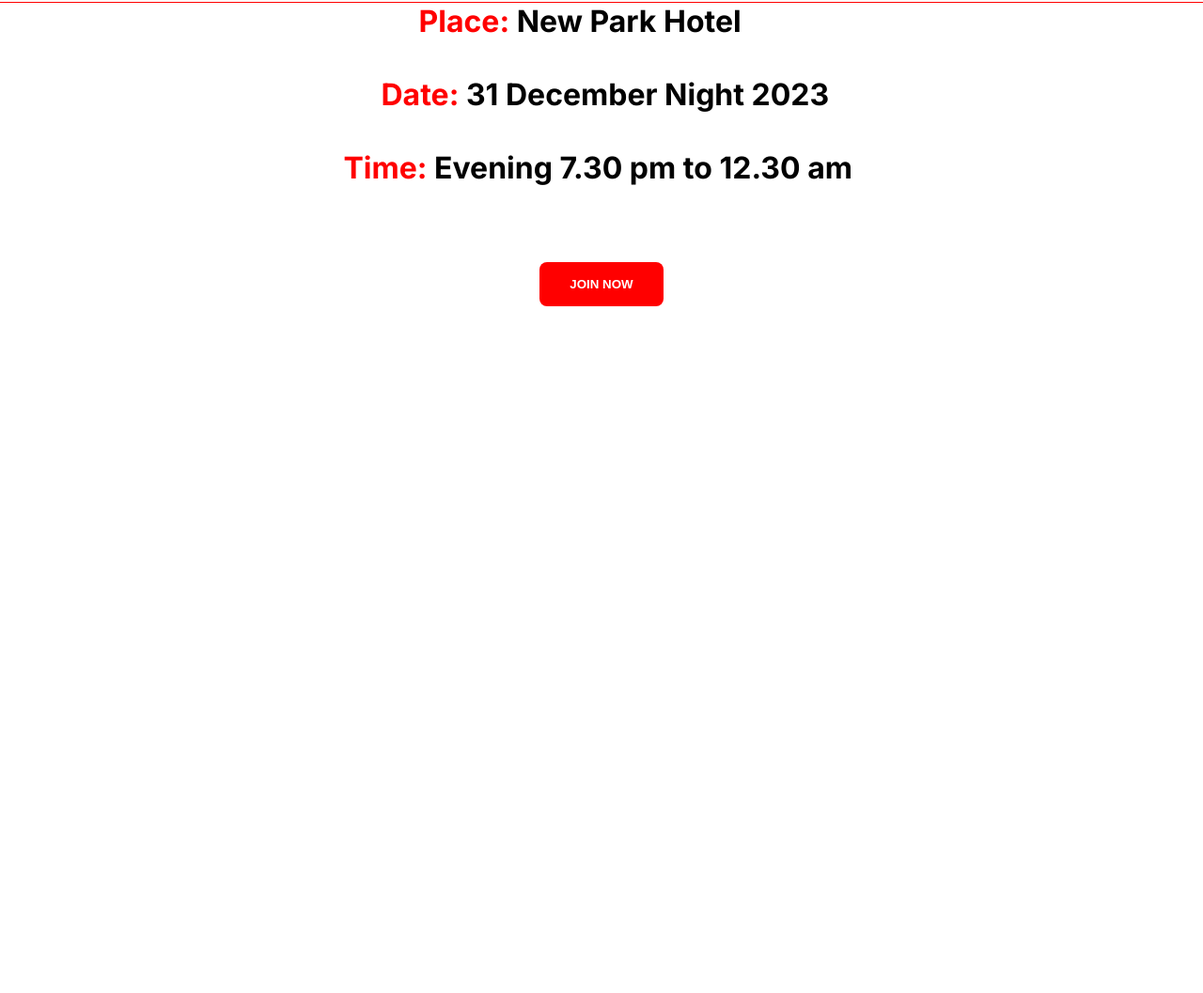
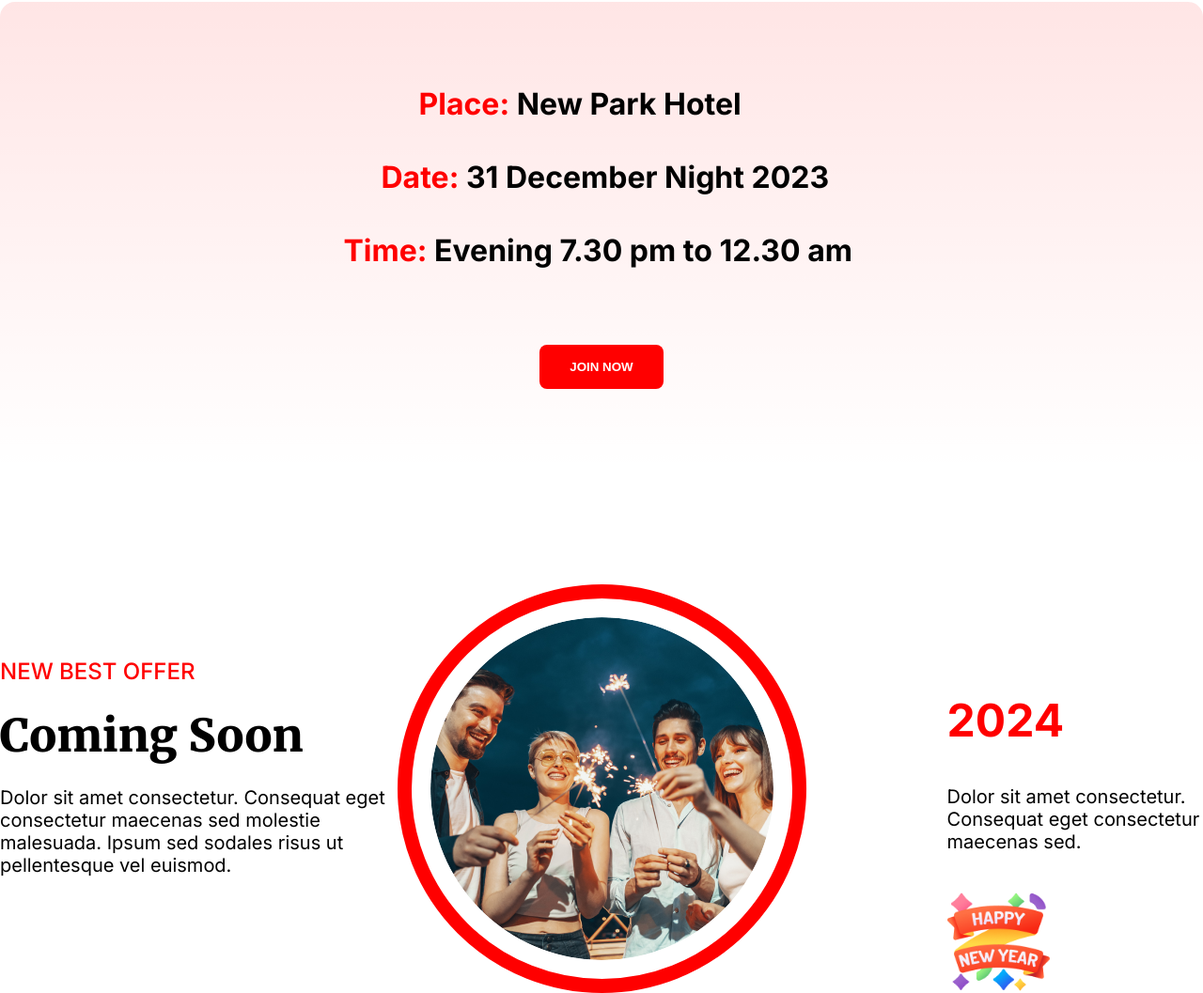
Before and after one commit to TanvirMain49/new-year-offer, a plain HTML site: page index.html in a window 1280 px wide. Shown: the part 2700-3757 px from the top of the page at 94% size. Before the commit the page ends 3026 px from the top, so only its background shows below. Drawn offline with Linux system fonts and the light colour scheme.

Commit message:
added a new page(best offer)

```diff
--- a/index.html
+++ b/index.html
@@ -50,37 +50,58 @@
         </div>
 
         <div class="mid-night-image">
-          <img src="images/Group 70.png" alt="">
+          <img src="images/Group 70.png" alt="" />
         </div>
       </section>
       <!-- mid night party end-->
 
       <!-- reg section start -->
       <section class="reg">
+        <div class="reg-contant">
+          <div class="reg-contant-title">
+            <p id="first"><span class="clr-red">Place:</span> New Park Hotel</p>
+            <br />
 
-        <div class="reg-contant">
+            <p id="second">
+              <span class="clr-red">Date:</span> 31 December Night 2023
+            </p>
+            <br />
 
-          <div class="reg-contant-title">
-
-            <p id="first"><span class="clr-red">Place:</span> New Park Hotel</p> <br>
-
-            <p id="second"><span class="clr-red">Date:</span> 31 December Night 2023</p> <br>
-
-            <p id="third"><span class="clr-red">Time:</span> Evening 7.30 pm to 12.30 am</p>
-
-
+            <p id="third">
+              <span class="clr-red">Time:</span> Evening 7.30 pm to 12.30 am
+            </p>
           </div>
-
-
         </div>
         <button class="bnt">JOIN NOW</button>
+      </section>
+      <!-- reg section end -->
 
+      <!-- best offer section start-->
+      <section class="best-offer">
+        <div class="best-offer-left">
+          <h2 class="left-title">NEW BEST OFFER</h2>
+          <h1 class="left-sub-title">Coming Soon</h1>
+          <p class="left-description">
+            Dolor sit amet consectetur. Consequat eget consectetur maecenas sed
+            molestie malesuada. Ipsum sed sodales risus ut pellentesque vel
+            euismod.
+          </p>
+        </div>
+
+        <div class="best-offer-mid">
+          <img id="mid-image" src="images/Ellipse 1.png" alt="" />
+        </div>
+        <div class="best-offer-right">
+          <div class="best-offer-right-2">
+            <h2>2024</h2>
+            <p>
+              Dolor sit amet consectetur. Consequat eget consectetur maecenas sed.
+            </p>
+            <img src="images/Group 96.png" alt="" />
+          </div>
+        </div>
       </section>
-       <!-- reg section end -->
-
-       <!-- best offer section start-->
-
-       <!-- best offer section end-->
+      <!-- best offer section end-->
     </main>
   </body>
 </html>
--- a/style.css
+++ b/style.css
@@ -122,13 +122,15 @@
 
 /* reg-section start */
 .reg{
+  height: 500px;
   display: flex;
   flex-direction: column;
   justify-content: center;
   align-items: center;
   gap: 60px;
   margin-top: 200px;
-  border-top: 1px solid red;
+  border-radius: 16px;
+  background: linear-gradient(180.00deg, rgba(255, 0, 0, 0.1),rgba(255, 0, 0, 0) 100%);
 }
 .reg-contant{
   width: 549px;
@@ -144,6 +146,7 @@
   font-family: "Inter", sans-serif;
   font-size: 32px;
   font-weight: 600px;
+
 
 }
 #first{
@@ -179,3 +182,87 @@
 
 }
 /* reg-section end */
+
+
+/* best offer start */
+.best-offer{
+  margin-top: 120px;
+  display: flex;
+  justify-content: space-between;
+}
+
+.best-offer-left{
+  width: 33%;
+  margin-top: 78px;
+  display: flex;
+  flex-direction: column;
+  gap: 24px;
+}
+.left-title{
+  font-family: "Inter", sans-serif;
+  font-size: 24px;
+  font-weight: 500;
+  color: red;
+  }
+.left-sub-title{
+  font-family: "Merriweather", serif;
+  font-size: 48px;
+  font-weight: 900;
+}
+
+.left-description{
+  font-family:  "Inter", sans-serif;
+  font-size: 20px;
+  font-weight: 400;
+}
+
+
+.best-offer-mid{
+  width: 33%;
+  display: flex;
+  justify-content: center;
+  align-items: center;
+}
+.best-offer-right{
+  width: 33%;
+  display: flex;
+  flex-direction: row;
+  justify-content: end;
+
+
+}
+.best-offer-right-2{
+  width:fit-content;
+  display: flex;
+  flex-direction: column;
+  justify-content: end;
+  gap: 40px;
+  padding: 0px 0px 0px 150px;
+
+}
+#mid-image{
+  border: 15px solid red;
+  padding: 20px;
+  border-radius: 50% 50% 50% 50%;
+}
+
+.best-offer-right h2{
+  font-family: "Inter", sans-serif;
+  font-size: 48px;
+  font-weight: 700;
+  color: red;
+}
+
+.best-offer-right p{
+  font-family: "Inter", sans-serif;
+  font-size: 20px;
+  font-weight: 400;
+
+}
+
+.best-offer-right img{
+  width:40%
+}
+
+
+/* best offer end*/
```
